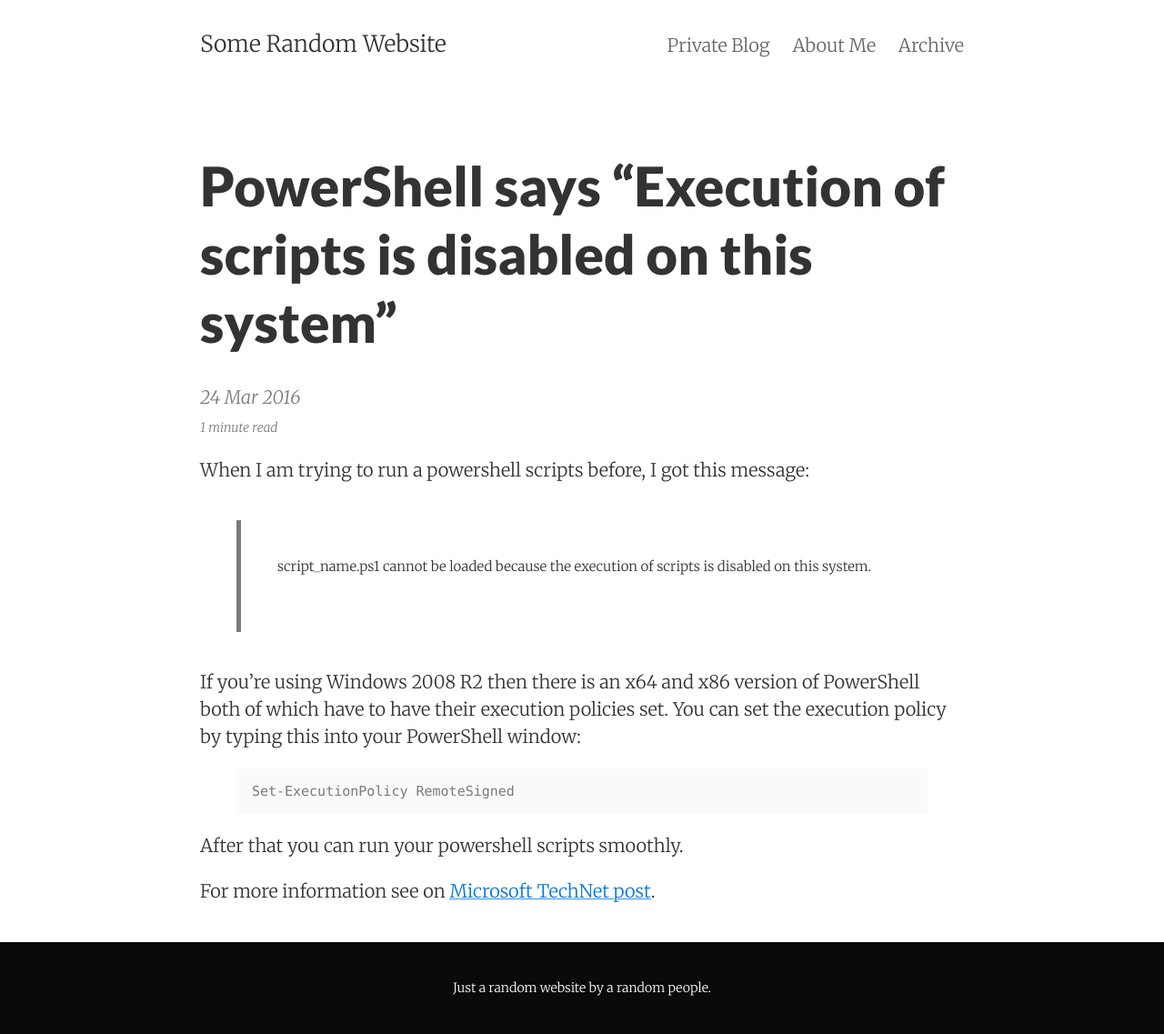
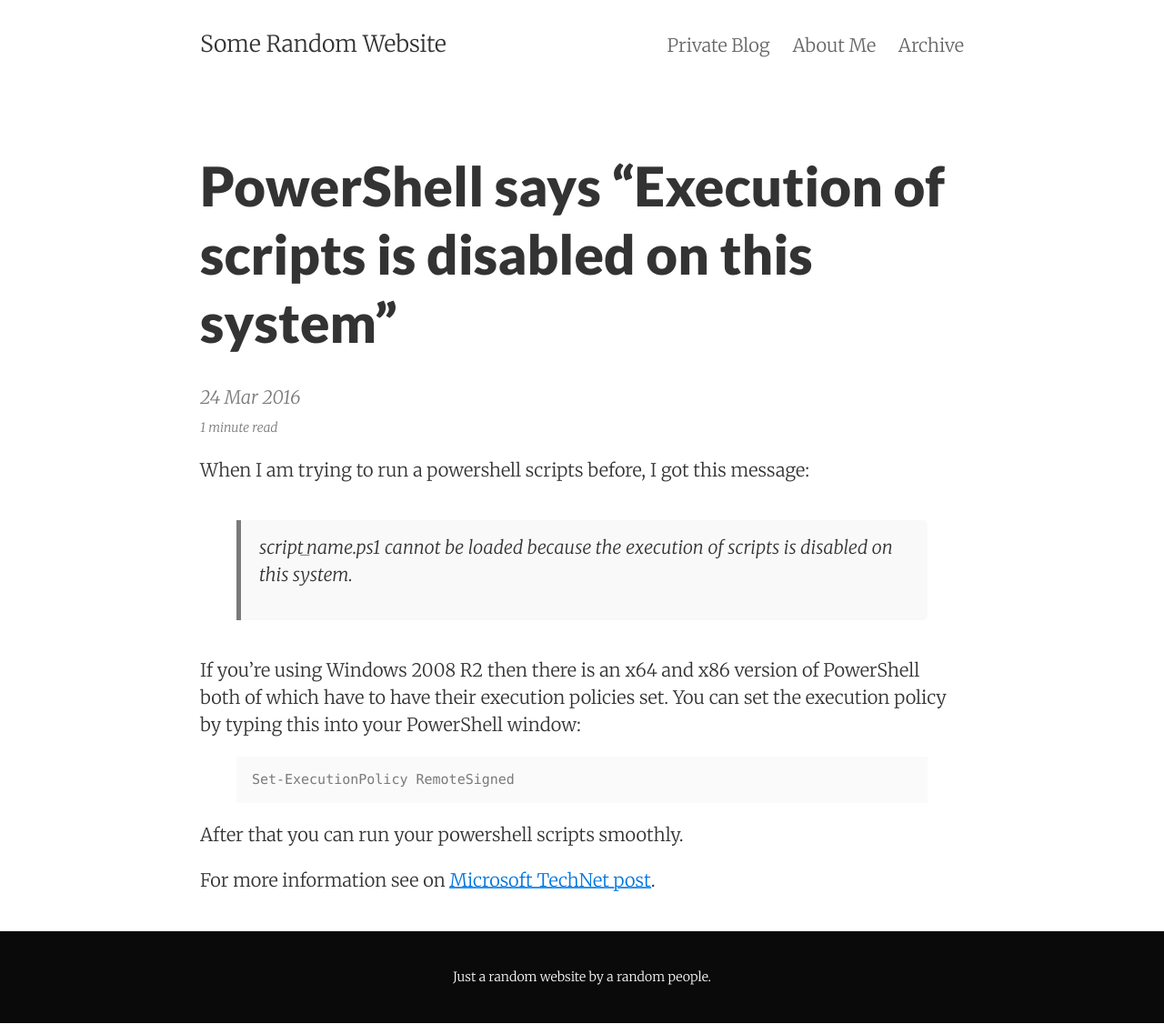
Before and after one commit to wwahyudi/wwahyudi.github.io, a Jekyll site: the page built from _posts/2016-03-24-powershell-execution-scripts-disabled.md, in a window 1280 px wide. Shown: the whole page at 91% size. Built offline with Jekyll 4.4.1, drawn with Linux system fonts in a browser that asks for light colours; comment, search, counter and statistics services are not loaded.

Commit message:
Fixed blockquote

```diff
--- a/_sass/_blockquotes.scss
+++ b/_sass/_blockquotes.scss
@@ -2,7 +2,7 @@ blockquote {
   border-left: 5px solid #7a7a7a;
   font-style: italic;
   margin-left: $space-1;
-  /* padding: $space-1; */
+  padding: $space-1;
 }
 
 blockquote footer {
--- a/_sass/basscss/_base-typography.scss
+++ b/_sass/basscss/_base-typography.scss
@@ -55,12 +55,21 @@ blockquote {
   margin-top: $space-3;
   margin-bottom: $space-3;
   margin-left: 0;
+
+  /*
   padding-left: $space-2;
   padding-right: $space-2;
+  */
+
+  background-color: rgba(128,128,128,0.05);
+  border-top-right-radius: 5px;
+  border-bottom-right-radius: 5px;
+
+  padding: 15px 20px !important;
 }
 
 blockquote,
-blockquote p {
+blockquote p * {
   font-size: $h6;
   font-style: normal;
 }
```
